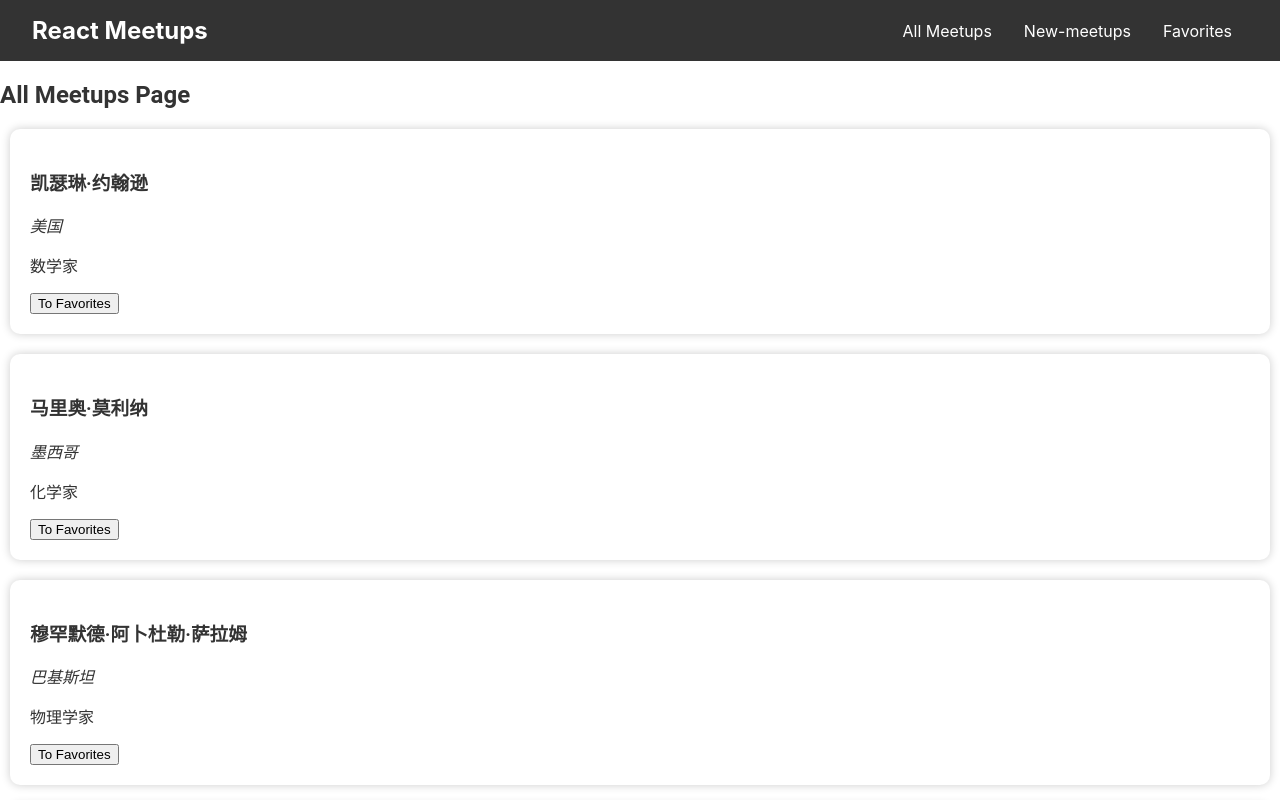
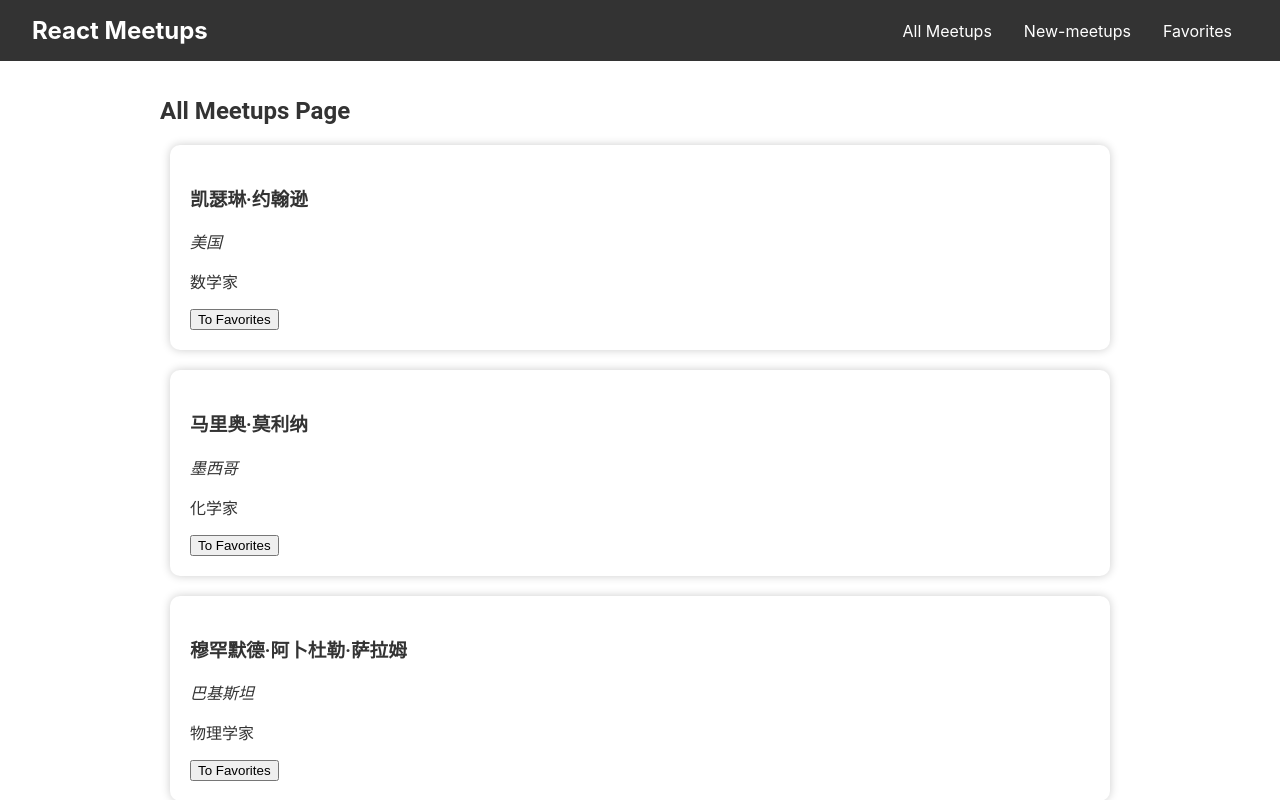
Before and after one commit to xiaoxpai/react-app-02, a React (Create React App) app: page / in a window 1280 px wide. Shown: the top 800 px of the page. Built offline with nearby package versions, Linux system fonts and the light colour scheme.

Commit message:
style: 调整整体布局样式

```diff
--- a/src/components/layout/Layout.module.css
+++ b/src/components/layout/Layout.module.css
@@ -1,4 +1,9 @@
 .main{
     font-family: 'Roboto', sans-serif;
     color: #333;
+    /*    使内容都居中，两边都是空白*/
+    margin: 0 auto;
+    max-width: 60rem;
+    padding: 1rem;
+
 }
```
